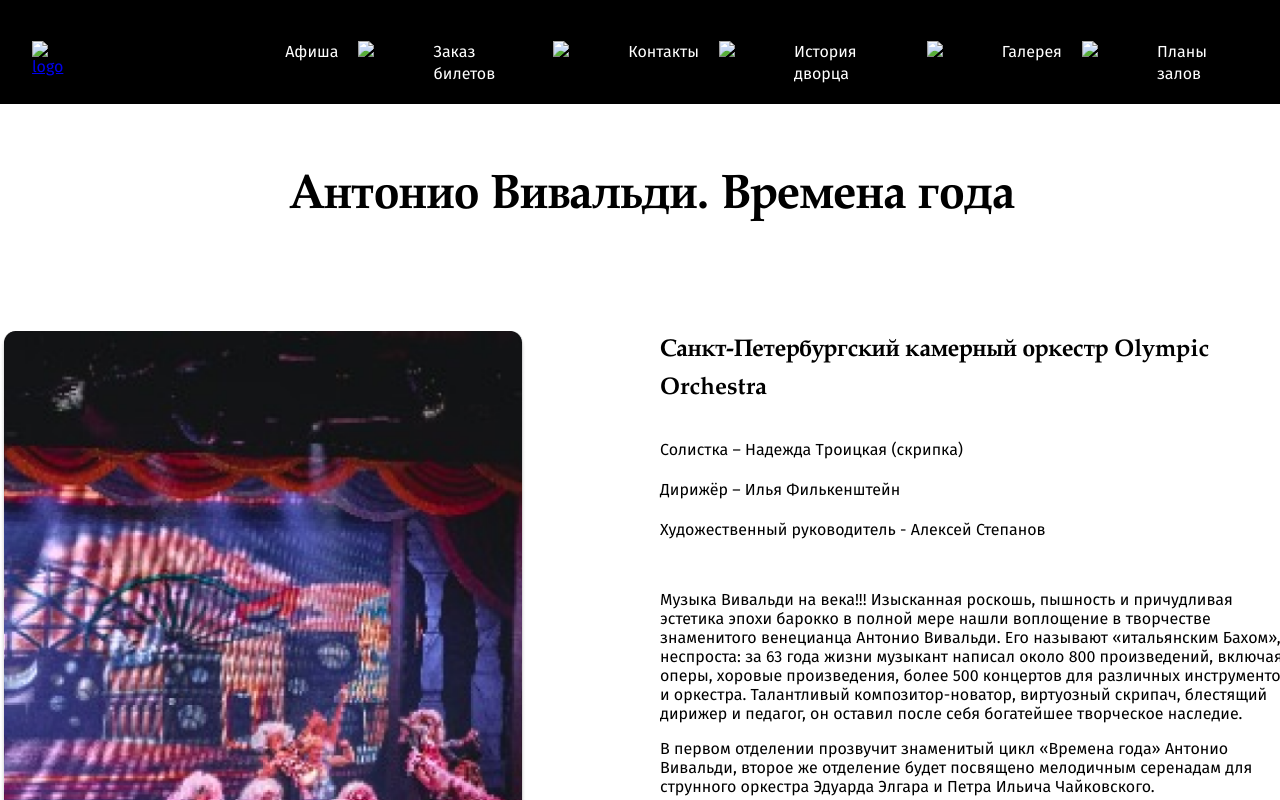
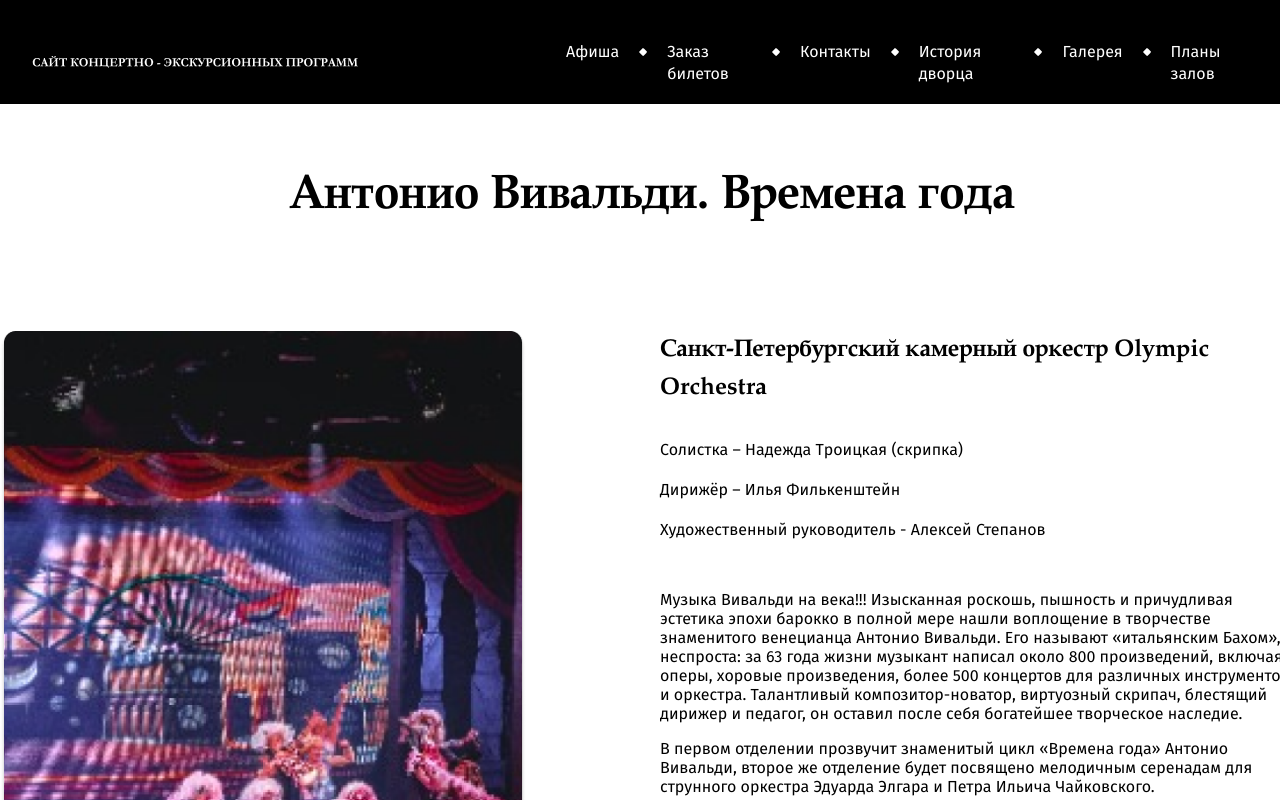
Before and after one commit to Str1kxx/Project, a plain HTML site: page slider/index.html in a window 1280 px wide. Shown: the top 800 px of the page. Drawn offline with Linux system fonts and the light colour scheme; the site is published under a folder, as on GitHub Pages, so addresses that start at the root find nothing.

Commit message:
Update index.html

```diff
--- a/slider/index.html
+++ b/slider/index.html
@@ -11,7 +11,7 @@
     <header class="header">
         <div class="container">
             <div class="logo">
-            <a href="../index.html"><img src="/image/Сайт Концертно - экскурсионных программ.png" alt="logo"></a>
+            <a href="../index.html"><img src="../image/Сайт Концертно - экскурсионных программ.png" alt="logo"></a>
             </div>
             <nav class="menu">
                 <ul class="menu-list">
@@ -19,31 +19,31 @@
                         <a href="/event-posters/index.html" class="menu-link">Афиша</a>
                     </li>
                     <li class="menu-item">
-                        <img src="/image/Rectangle 29.png" alt="image">
+                        <img src="../image/Rectangle 29.png" alt="image">
                     </li>
                     <li class="menu-item">
                         <a href="#" class="menu-link">Заказ билетов</a>
                     </li>
                     <li class="menu-item">
-                        <img src="/image/Rectangle 29.png" alt="image">
+                        <img src="../image/Rectangle 29.png" alt="image">
                     </li>
                     <li class="menu-item">
                         <a href="/Contacts/index.html" class="menu-link">Контакты</a>
                     </li>
                     <li class="menu-item">
-                        <img src="/image/Rectangle 29.png" alt="image">
+                        <img src="../image/Rectangle 29.png" alt="image">
                     </li>
                     <li class="menu-item">
                         <a href="#" class="menu-link">История дворца</a>
                     </li>
                     <li class="menu-item">
-                        <img src="/image/Rectangle 29.png" alt="image">
+                        <img src="../image/Rectangle 29.png" alt="image">
                     </li>
                     <li class="menu-item">
                         <a href="#" class="menu-link">Галерея</a>
                     </li>
                     <li class="menu-item">
-                        <img src="/image/Rectangle 29.png" alt="image">
+                        <img src="../image/Rectangle 29.png" alt="image">
                     </li>
                     <li class="menu-item">
                         <a href="#" class="menu-link">Планы залов</a>
@@ -101,7 +101,7 @@
         <div class="container">
             <div class="footer-inner-wrapper">
                 <div class="footer-top-wrapper">
-                    <img src="/image/Сайт Концертно - экскурсионных программ.png" alt="Сайт Концертно - экскурсионных программ" class="footer-logo">
+                    <img src="../image/Сайт Концертно - экскурсионных программ.png" alt="Сайт Концертно - экскурсионных программ" class="footer-logo">
                     <div class="footer-columns">
                         <div class="footer-column">
                             <h1 class="footer-column-heading">Мероприятия</h1>
@@ -123,7 +123,7 @@
                         </div>
                     </div>
                 </div>
-                <img src="/image/footer__separator.png" alt="footer__separator" class="footer-image">
+                <img src="../image/footer__separator.png" alt="footer__separator" class="footer-image">
                 <p class="footer-text">Сайт концертно-экскурсионных программ</p>
             </div>
         </div>
```
